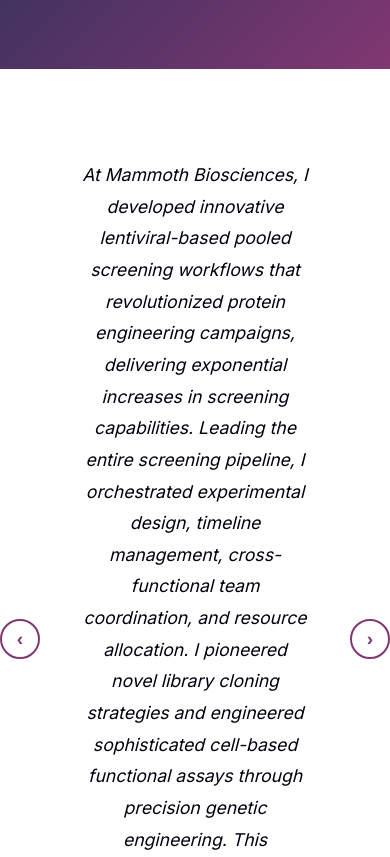
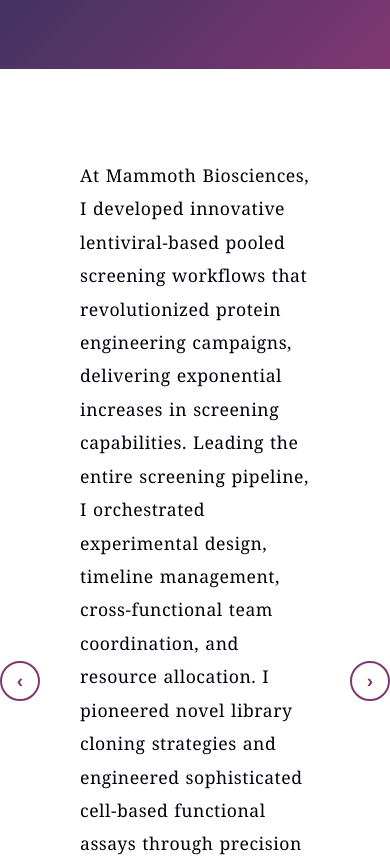
Before and after one commit to antoniomaffia01/antoniomaffiaphd, a plain HTML site: page index.html in a window 390 px wide. Shown: the part 440-1297 px from the top of the page. Drawn offline with Linux system fonts and the light colour scheme.

Commit message:
index.html
Carousel v2

```diff
--- a/index.html
+++ b/index.html
@@ -98,43 +98,56 @@
     min-width: 100%;
     padding: 0 40px;
     text-align: center;
+    position: relative;
 }
 
 .carousel-slide blockquote {
     position: relative;
-            font-size: 1.3rem;
-            line-height: 1.8;
+    font-size: 1.1rem;
+    line-height: 1.9;
     color: var(--primary-dark);
     font-weight: 400;
-            font-style: italic;
+    font-style: normal;
+    font-family: 'Georgia', 'Times New Roman', serif;
     margin: 0;
-            padding: 40px 60px;
+    padding: 80px 80px 60px 80px;
+    letter-spacing: 0.5px;
+    word-spacing: 2px;
+    text-align: justify;
+    z-index: 2;
+    position: relative;
 }
 
 .carousel-slide blockquote::before {
     content: """;
     position: absolute;
-            top: -10px;
-            left: 0;
-            font-size: 6rem;
-            font-weight: 700;
+    top: 20px;
+    left: 20px;
+    font-size: 12rem;
+    font-weight: 900;
     color: var(--accent-purple);
-            opacity: 0.8;
+    opacity: 0.15;
     line-height: 1;
-            font-family: 'Times New Roman', serif;
+    font-family: 'Georgia', 'Times New Roman', serif;
+    z-index: 1;
+    user-select: none;
+    pointer-events: none;
 }
 
 .carousel-slide blockquote::after {
     content: """;
     position: absolute;
-            bottom: -40px;
-            right: 0;
-            font-size: 6rem;
-            font-weight: 700;
+    bottom: -20px;
+    right: 20px;
+    font-size: 12rem;
+    font-weight: 900;
     color: var(--accent-purple);
-            opacity: 0.8;
+    opacity: 0.15;
     line-height: 1;
-            font-family: 'Times New Roman', serif;
+    font-family: 'Georgia', 'Times New Roman', serif;
+    z-index: 1;
+    user-select: none;
+    pointer-events: none;
 }
 
 .carousel-nav {
@@ -191,6 +204,46 @@
 
 .carousel-arrow.next {
     right: -25px;
+}
+
+/* Mobile responsive adjustments */
+@media (max-width: 768px) {
+    .carousel-slide {
+        padding: 0 20px;
+    }
+
+    .carousel-slide blockquote {
+        font-size: 1rem;
+        padding: 60px 50px 50px 50px;
+        text-align: left;
+        word-spacing: 1px;
+    }
+
+    .carousel-slide blockquote::before {
+        font-size: 8rem;
+        top: 10px;
+        left: 10px;
+    }
+
+    .carousel-slide blockquote::after {
+        font-size: 8rem;
+        bottom: -10px;
+        right: 10px;
+    }
+
+    .carousel-arrow {
+        width: 40px;
+        height: 40px;
+        font-size: 1.2rem;
+    }
+
+    .carousel-arrow.prev {
+        left: -20px;
+    }
+
+    .carousel-arrow.next {
+        right: -20px;
+    }
 }
 
         /* Navigation */
```
Lines whose indentation alone changed are shown as unchanged.
